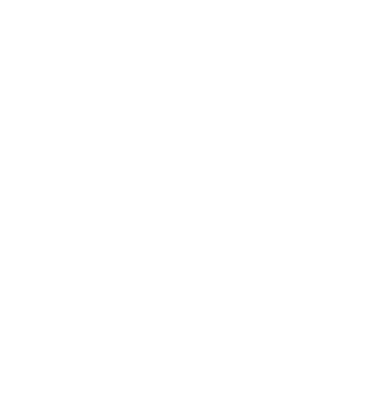
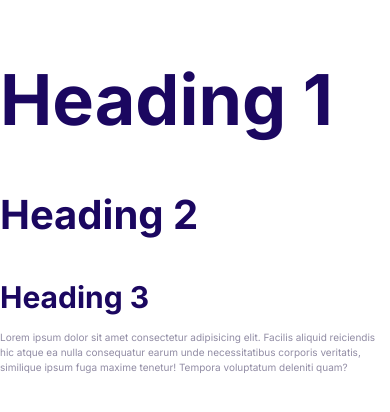
Before and after one commit to faiz-ansari-afk/abu-bakers, a plain HTML site: page index.html in a window 390 px wide. Drawn offline with Linux system fonts and the light colour scheme.

Commit message:
Font Size for Mobile version

```diff
--- a/css/styles.css
+++ b/css/styles.css
@@ -5,3 +5,28 @@
     --color-headings: #1b0760;
     --color-body: #918ca4;
 }
+html{
+    font-size: 62.5%;
+}
+body{
+    font-family: Inter, Arial, Helvetica, sans-serif;
+    font-size: 2.4rems;
+    line-height: 1.5;
+    color: var(--color-body);
+}
+h1, h2, h3{
+    color: var(--color-headings);
+    margin-bottom: 1rem;
+}
+h1{
+    font-size: 7rem;
+}
+h2{
+    font-size:4rem;
+}
+h3{
+    font-size:3rem;
+}
+p{
+    margin-top: 0;
+}
--- a/index.html
+++ b/index.html
@@ -1,14 +1,26 @@
 <!DOCTYPE html>
 <html lang="en">
-<head>
-    <meta charset="UTF-8">
-    <meta http-equiv="X-UA-Compatible" content="IE=edge">
-    <meta name="viewport" content="width=device-width, initial-scale=1.0">
-    <link rel="stylesheet" href="css/normalize.css">
-    <link rel="stylesheet" href="css/styles.css">
+  <head>
+    <meta charset="UTF-8" />
+    <meta http-equiv="X-UA-Compatible" content="IE=edge" />
+    <meta name="viewport" content="width=device-width, initial-scale=1.0" />
     <title>Abu-Bakers - The Breakfast Pride at Home</title>
-</head>
-<body>
+    <link rel="preconnect" href="https://fonts.googleapis.com" />
+    <link rel="preconnect" href="https://fonts.gstatic.com" crossorigin />
+    <link
+      href="https://fonts.googleapis.com/css2?family=Inter:wght@400;700&display=swap"
+      rel="stylesheet"
+    />
+    <link rel="stylesheet" href="css/normalize.css" />
+    <link rel="stylesheet" href="css/styles.css" />
+  </head>
+  <body>
+    <h1>Heading 1</h1>
+    <h2>Heading 2</h2>
+    <h3>Heading 3</h3>
+    <p>Lorem ipsum dolor sit amet consectetur adipisicing elit. Facilis aliquid reiciendis hic atque ea nulla consequatur earum unde necessitatibus corporis veritatis, similique ipsum fuga maxime tenetur! Tempora voluptatum deleniti quam?</p>
 
-</body>
+
+
+  </body>
 </html>
```
